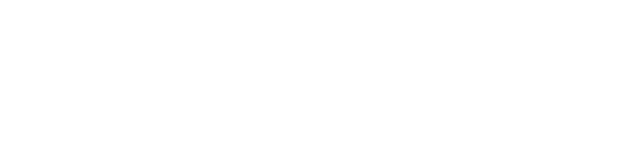
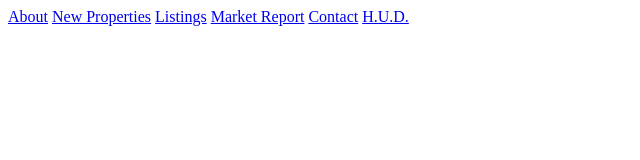
Before and after one commit to axiswolf/exceptional-realty, a plain HTML site: page contact.html in a window 1280 px wide. Shown: the whole page, without its empty margins (0-640 px from the left). Drawn offline with Linux system fonts and the light colour scheme.

Commit message:
started real-estate-listings.html

```diff
--- a/contact.html
+++ b/contact.html
@@ -1,4 +1,9 @@
 <!DOCTYPE html>
 <html>
-
+  <a href="index.html">About</a>
+  <a href="new-properties.html">New Properties</a>
+  <a href="real-estate-listings.html">Listings</a>
+  <a href="market-report.html">Market Report</a>
+  <a href="contact.html">Contact</a>
+  <a href="http://hud.gov" target='_blank'>H.U.D.</a>
 </html>
```
Also changed, not shown: index.html (+1 -0 lines).
